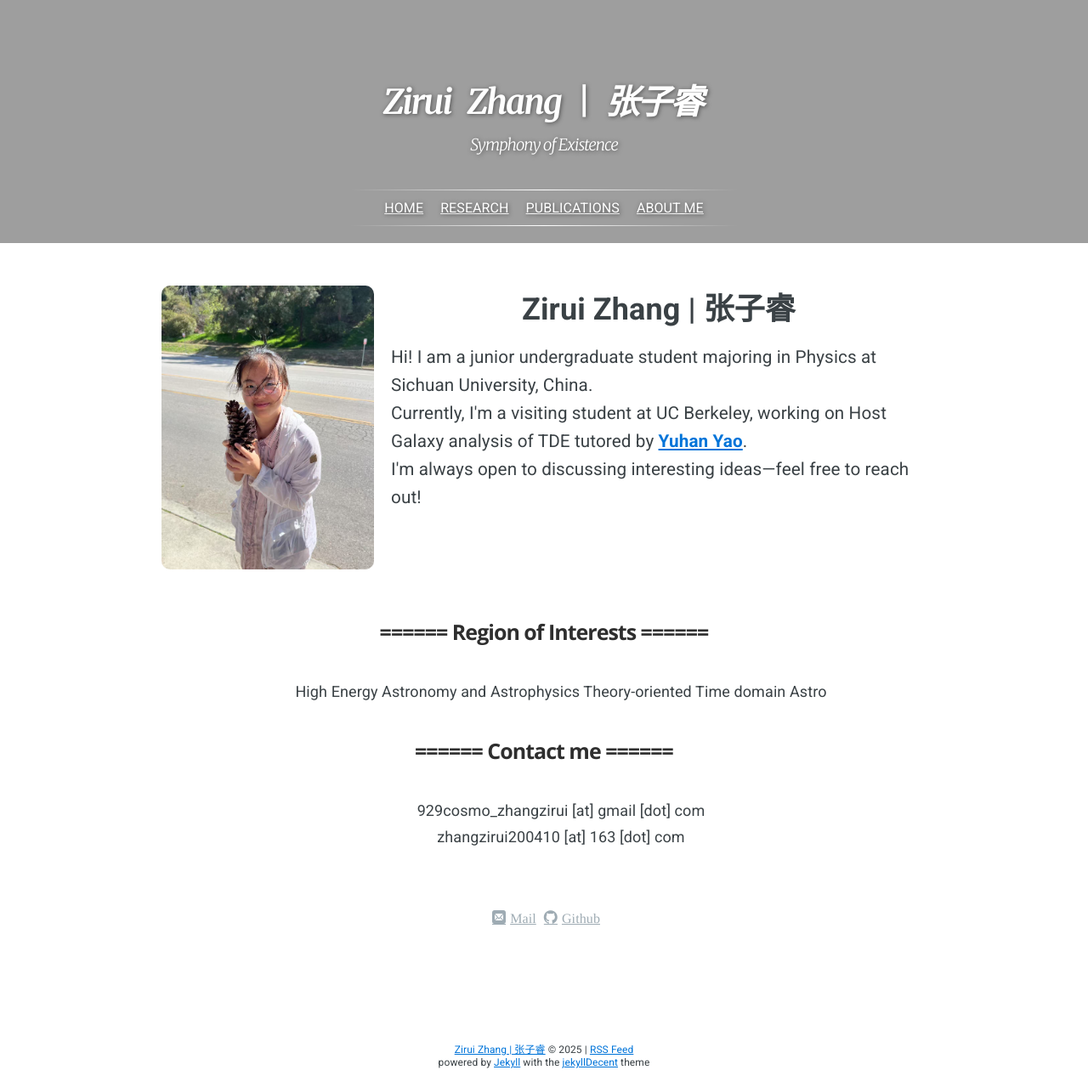
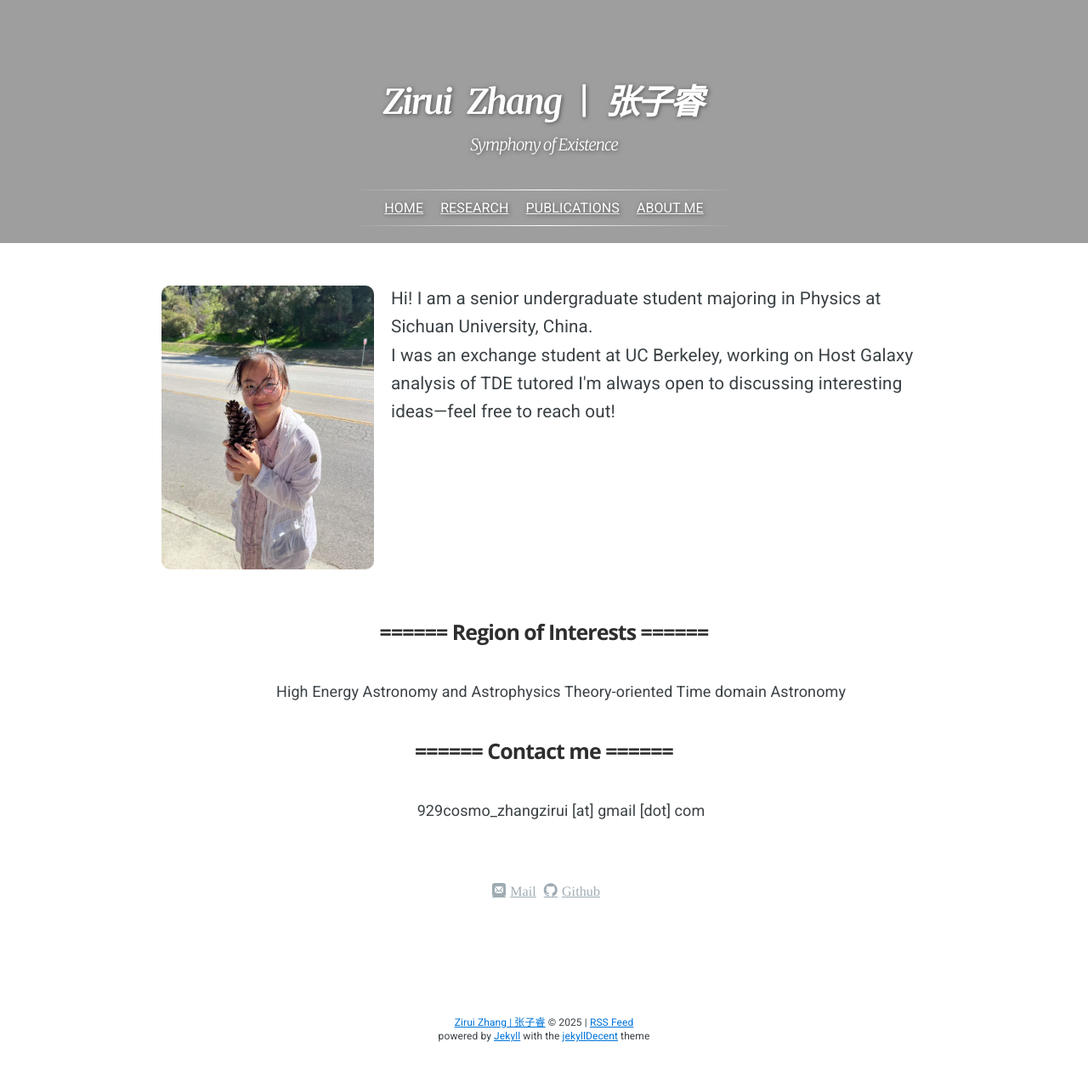
Before and after one commit to ZAKIRAM0/ZAKIRAM0.github.io, a Jekyll site: the page built from index.html, in a window 1280 px wide. Shown: the whole page at 85% size. Built offline with Jekyll 4.4.1, drawn with Linux system fonts in a browser that asks for light colours; nearby versions of some CDN libraries; some web fonts are replaced; library files that are not in the unit come from our copies; a script that is not in the unit is left out; comment, search, counter and statistics services are not loaded; after the commit the page ends 1247 px from its top, so only the background shows below that.

Commit message:
Update index.html

```diff
--- a/index.html
+++ b/index.html
@@ -80,16 +80,10 @@ layout: default
 
     <div class="profile-text">
       <!-- This line displays the name "Zirui Zhang | 张子睿" in a large, bold, centered style. -->
-      <p class="name" style="text-align: center; font-weight: bold; font-size: 2em;">
-        <!-- Name placeholder: white text hides the name visually -->
-        Zirui Zhang | 张子睿
-      </p>
       <p style="font-size: 1.15em;">
-        Hi! I am a junior undergraduate student majoring in Physics at Sichuan University, China.
+        Hi! I am a senior undergraduate student majoring in Physics at Sichuan University, China.
         <br>
-        Currently, I'm a visiting student at UC Berkeley, working on Host Galaxy analysis of TDE tutored by
-        <b><a href="https://yaoyuhan.github.io/">Yuhan Yao</a></b>.
-        <br>
+        I was an exchange student at UC Berkeley, working on Host Galaxy analysis of TDE tutored
         I'm always open to discussing interesting ideas—feel free to reach out!
       </p>
       <!-- </p>
@@ -109,7 +103,7 @@ layout: default
    <div class="content">
        <ul>
            High Energy Astronomy and Astrophysics
-           Theory-oriented Time domain Astro
+           Theory-oriented Time domain Astronomy
      </ul>
    </div>
 </div>
@@ -121,7 +115,6 @@ layout: default
    <div class="content">
        <ul>
            929cosmo_zhangzirui [at] gmail [dot] com <br>
-           zhangzirui200410 [at] 163 [dot] com
      </ul>
    </div>
 </div>
```
